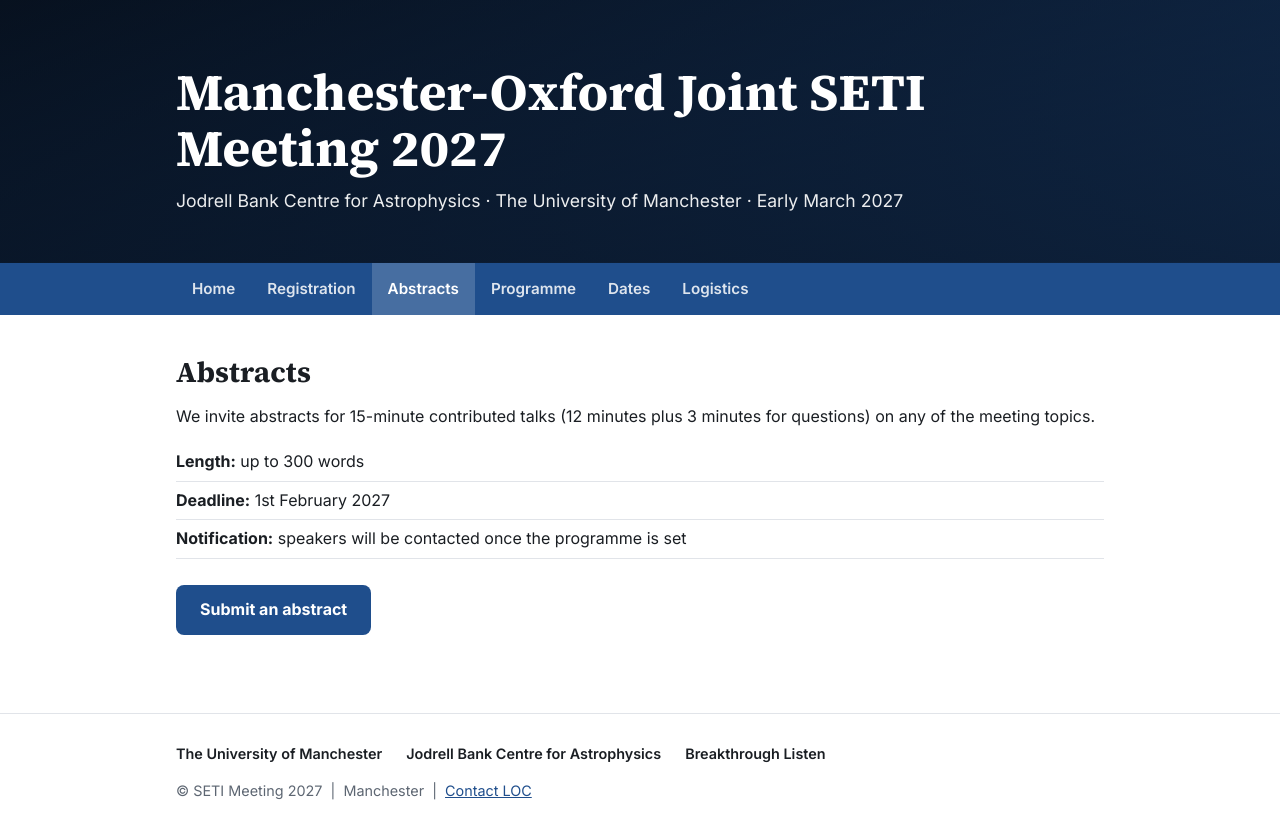
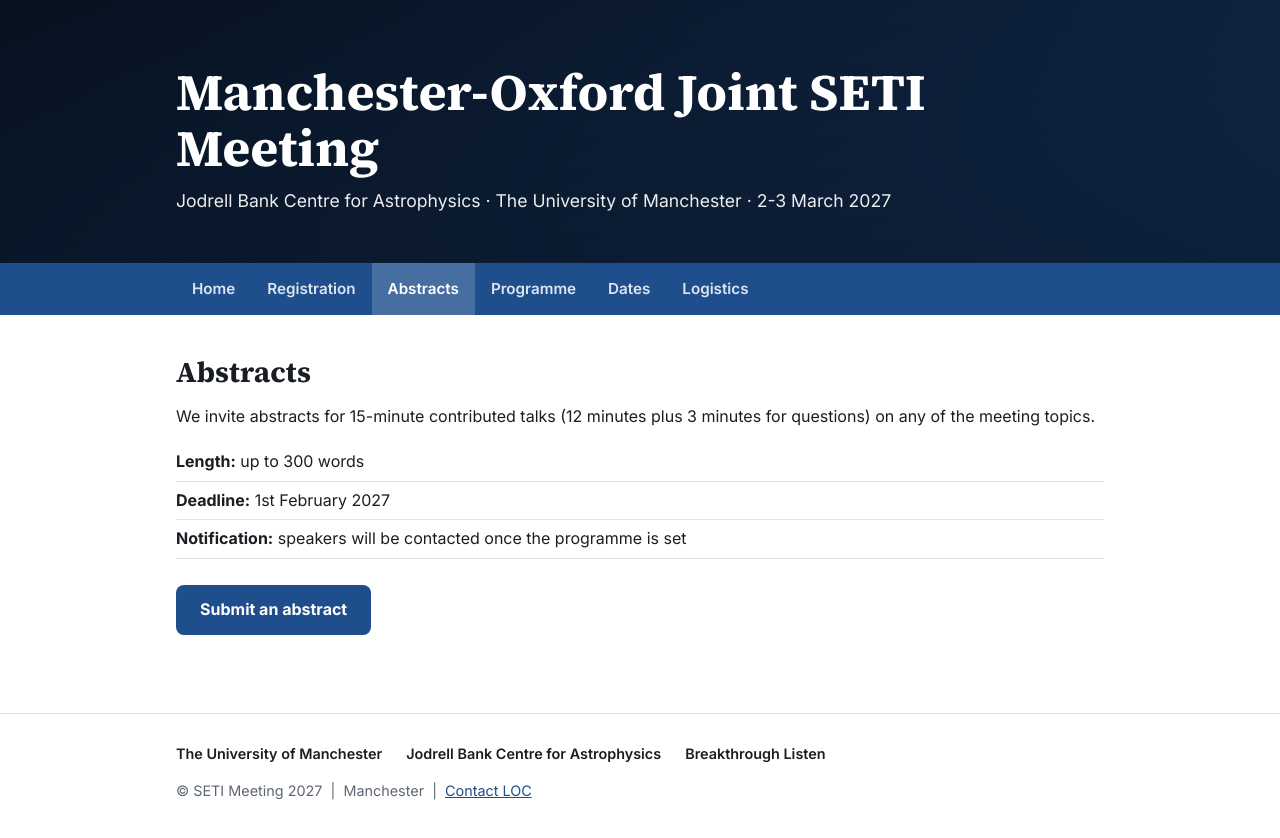
Before and after one commit to kelvinwandia/manchester_oxford_seti_meeting, a plain HTML site: page abstracts.html in a window 1280 px wide. Drawn offline with Linux system fonts and the light colour scheme.

Commit message:
Updated abstract

```diff
--- a/abstracts.html
+++ b/abstracts.html
@@ -10,8 +10,8 @@
 </head>
 <body>
 <header class="hero"><div class="wrap">
-<h1> Manchester-Oxford Joint SETI Meeting 2027</h1>
-<p>Jodrell Bank Centre for Astrophysics · The University of Manchester · Early March 2027</p>
+<h1> Manchester-Oxford Joint SETI Meeting</h1>
+<p>Jodrell Bank Centre for Astrophysics · The University of Manchester · 2-3 March 2027</p>
 </div></header>
 <nav><div class="wrap"><a href="index.html">Home</a><a href="registration.html">Registration</a><a href="abstracts.html" class="active">Abstracts</a><a href="programme.html">Programme</a><a href="dates.html">Dates</a><a href="logistics.html">Logistics</a></div></nav>
 <main class="wrap">
```
